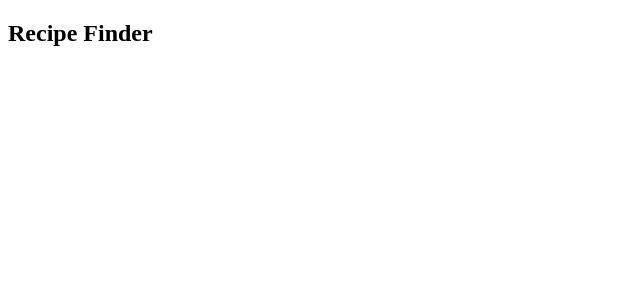
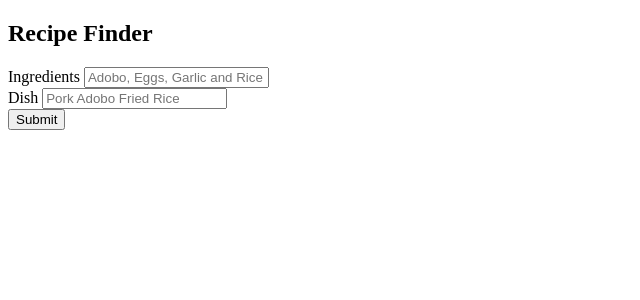
Before and after one commit to BuddhaTheChef/recipe-chef, a React (Create React App) app: page / in a window 1280 px wide. Shown: the top 300 px of the page, without its empty margins (0-640 px from the left). Built offline with nearby package versions, Linux system fonts and the light colour scheme.

Commit message:
added recipe inputs and outputs

```diff
--- a/src/components/App.js
+++ b/src/components/App.js
@@ -1,10 +1,12 @@
 import React, { Component } from 'react';
+import SearchRecipes from './SearchRecipes';
 
 class App extends Component {
   render() {
     return (
       <div>
         <h2>Recipe Finder</h2>
+        <SearchRecipes />
       </div>
     )
   }
--- /dev/null
+++ b/src/components/SearchRecipes.js
@@ -0,0 +1,26 @@
+import React, { Component } from 'react';
+import { Form, FormGroup, FormControl, ControlLabel, Button } from 'react-bootstrap';
+
+class SearchRecipes extends Component {
+  render() {
+    return (
+      <Form inline>
+        <FormGroup>
+          <ControlLabel>Ingredients</ControlLabel>
+        {' '}
+        <FormControl type="text" placeholder="Adobo, Eggs, Garlic and Rice" />
+        </FormGroup>
+        {' '}
+        <FormGroup>
+          <ControlLabel>Dish</ControlLabel>
+          {' '}
+          <FormControl type="text" placeholder="Pork Adobo Fried Rice" />
+        </FormGroup>
+        {' '}
+        <Button>Submit</Button>
+      </Form>
+    )
+  }
+}
+
+export default SearchRecipes;
```
